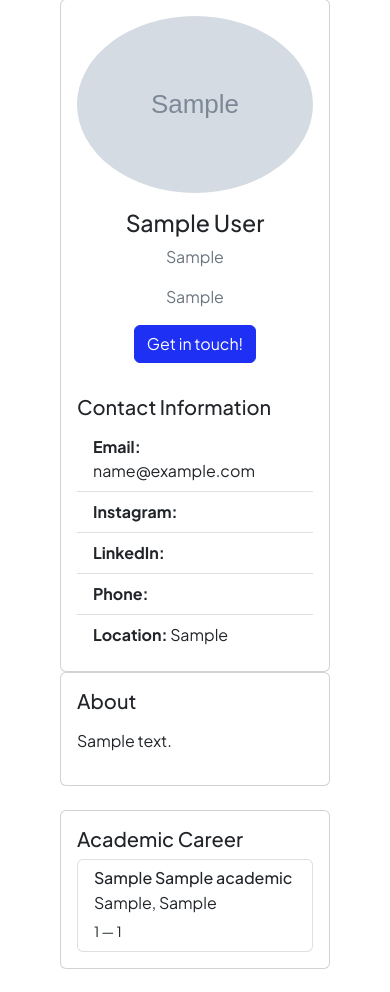
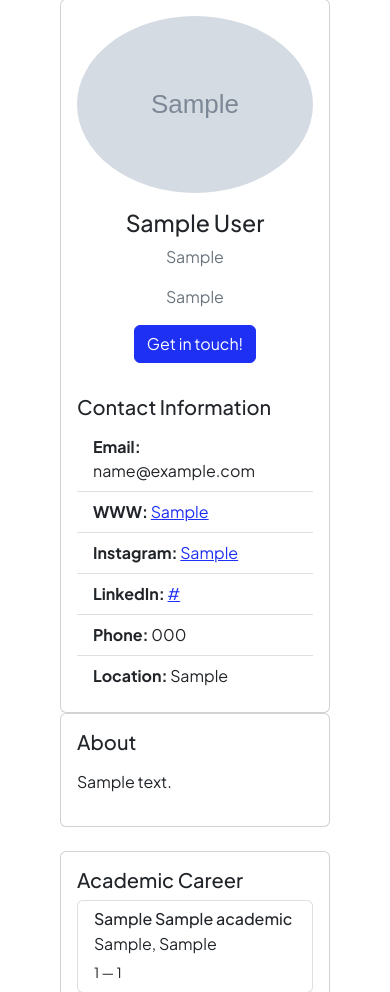
Before and after one commit to tthelen/cogscinetwork, a Django app: page /profile/1 in a window 390 px wide. Shown: the part 217-1209 px from the top of the page. Run offline with Django 5.2, Linux system fonts and the light colour scheme; tables that the repository leaves empty hold one stand-in row (values such as "Sample post"); grey boxes marked "Sample" are stand-in pictures; some libraries are stand-ins or nearby versions.

Commit message:
added instagram, linkedin, homepage and phone

```diff
--- a/dbase/models.py
+++ b/dbase/models.py
@@ -26,6 +26,10 @@ class Profile(models.Model):
     place = models.CharField(max_length=200, blank=True)
     slogan = models.CharField(max_length=256, blank=True)
     bio = models.TextField(null=True, blank=True)
+    homepage = models.URLField(max_length=200, blank=True)
+    linkedin = models.URLField(max_length=200, blank=True)
+    instagram = models.URLField(max_length=200, blank=True)
+    phone = models.CharField(max_length=200, blank=True)
     profile_pic = models.ImageField(upload_to=profile_pic_filename, validators=[FileExtensionValidator(allowed_extensions=['jpg', 'png'])], blank=True)
 
     def check_validity(self):
--- a/templates/dbase/profile.html
+++ b/templates/dbase/profile.html
@@ -26,9 +26,10 @@
                         <h5 class="card-title">Contact Information</h5>
                         <ul class="list-group list-group-flush">
                             <li class="list-group-item"><strong>Email:</strong> {{ profile.user.email }}</li>
-                            <li class="list-group-item"><strong>Instagram:</strong> </li>
-                            <li class="list-group-item"><strong>LinkedIn:</strong> </li>
-                            <li class="list-group-item"><strong>Phone:</strong> </li>
+                            <li class="list-group-item"><strong>WWW:</strong> <a href="{{ profile.homepage }}" target="_blank">{{ profile.homepage }}</a> </li>
+                            <li class="list-group-item"><strong>Instagram:</strong> <a href="{{ profile.instagram }}" target="_blank">{{ profile.instagram }}</a></li>
+                            <li class="list-group-item"><strong>LinkedIn:</strong> <a href="{{ profile.linkedin }}" target="_blank">{{ profile.linkedin }}</a></li>
+                            <li class="list-group-item"><strong>Phone:</strong> {{ profile.phone }}</li>
                             <li class="list-group-item"><strong>Location:</strong> {{ profile.place }}</li>
                         </ul>
                     </div>
```
Also changed, not shown: dbase/migrations/0012_profile_homepage_profile_instagram_profile_linkedin_and_more.py (added).
